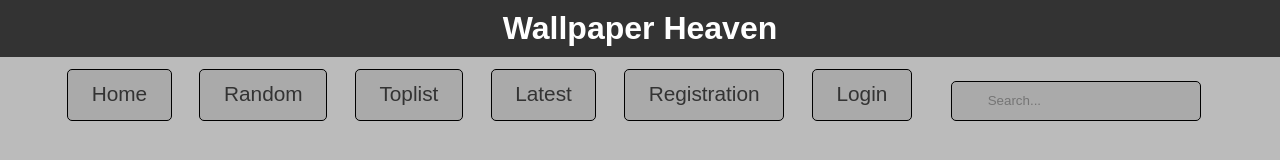
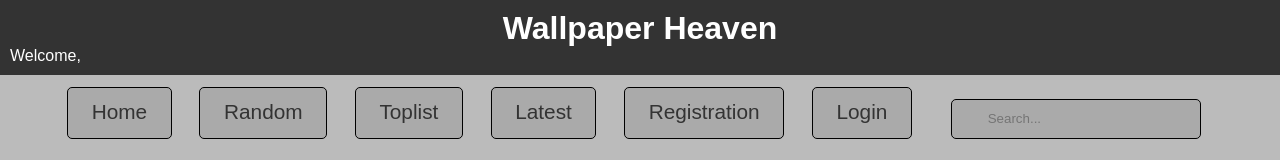
Before and after one commit to hausbence/wallhaven-frontend, a React (Create React App) app: page / in a window 1280 px wide. Shown: the top 160 px of the page. Built offline with nearby package versions, Linux system fonts and the light colour scheme; no server answers; the HTML template or start-up script is replaced by a standard one.

Commit message:
login & registration pages are redirecting after submitting

```diff
--- a/package.json
+++ b/package.json
@@ -8,6 +8,7 @@
     "@testing-library/react": "^9.5.0",
     "@testing-library/user-event": "^7.2.1",
     "axios": "^0.20.0",
+    "firebase": "^7.20.0",
     "package.json": "^2.0.1",
     "react": "^16.13.1",
     "react-dom": "^16.13.1",
--- a/src/components/layout/Header.css
+++ b/src/components/layout/Header.css
@@ -15,3 +15,7 @@
   margin-block-end: 2%;
   margin-block-start: 2%;
 }
+
+.email {
+  text-align: left;
+}
--- a/src/components/layout/Header.js
+++ b/src/components/layout/Header.js
@@ -1,10 +1,14 @@
 import React from "react";
 import "./Header.css";
+import {useCookies} from "react-cookie";
 
 const Header = () => {
-  return (
+    const [cookies] = useCookies(["email", "password"]);
+
+    return (
     <header className="header">
-      <h1>Wallpaper Heaven</h1>
+        <h1>Wallpaper Heaven</h1>
+        <p className="email">Welcome, {cookies.email}</p>
     </header>
   );
 };
--- a/src/components/pages/Registration.js
+++ b/src/components/pages/Registration.js
@@ -1,12 +1,14 @@
 import React from "react";
 import Axios from "axios";
 import { useForm } from "react-hook-form";
-import styled from "styled-components";
+import { useHistory } from "react-router-dom";
 
 const Registration = () => {
+  const history = useHistory();
   const { handleSubmit, register, errors } = useForm();
+
   const onSubmit = (values) => {
-    Axios.post("http://localhost:8080/register", {
+      Axios.post("http://localhost:8080/register", {
       name: values.username,
       password: values.password,
       email: values.email,
@@ -16,9 +18,10 @@ const Registration = () => {
       },
       (error) => {
         console.log(error);
-      }
-    );
-    console.log(values);
+      },
+      history.push("/login")
+  );
+      console.log(values);
   };
 
   //   pattern: {
@@ -66,8 +69,8 @@ const Registration = () => {
             {errors.password && errors.password.message}
 
             <button type="submit" className="button">Submit</button>
-      </form>
-    </div>
+          </form>
+        </div>
     </React.Fragment>
   );
   return content;
--- a/src/components/pages/WallpaperList/Login.js
+++ b/src/components/pages/WallpaperList/Login.js
@@ -2,11 +2,13 @@ import React, { useState } from "react";
 import { useForm } from "react-hook-form";
 import Axios from "axios";
 import { useCookies } from "react-cookie";
-import styled from "styled-components";
 import './Login.css';
+import { useHistory } from "react-router-dom";
+
 
 const Login = () => {
   const { handleSubmit, register, errors } = useForm();
+  const history = useHistory();
   const [login, setLogin] = useState(false);
   const [cookies, setCookie] = useCookies(["email", "password"]);
   const onSubmit = (values) => {
@@ -17,6 +19,7 @@ const Login = () => {
     if (login) {
       setCookie("email", values.email, { path: "/" });
       setCookie("password", values.password, { path: "/" });
+      history.push("/")
     }
   };
   if (login) {
```
Also changed, not shown: 1 other file (tests, documents, lock files or other folders).
